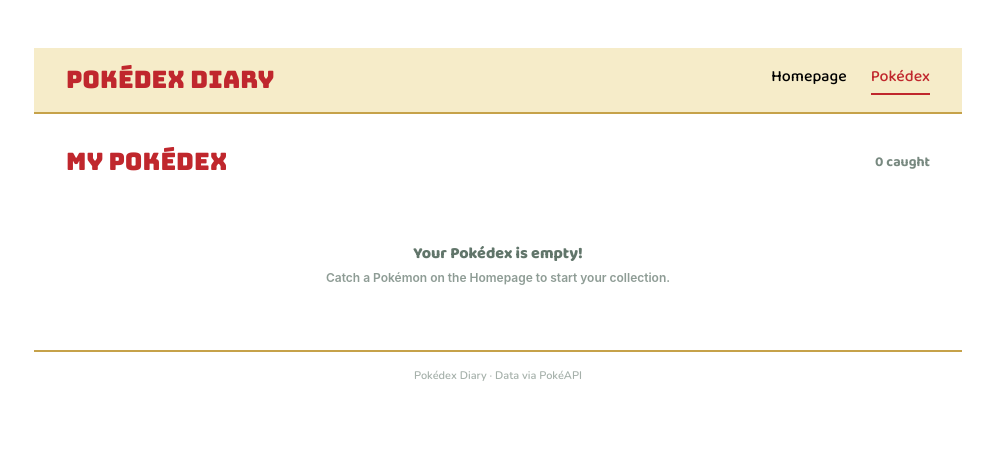
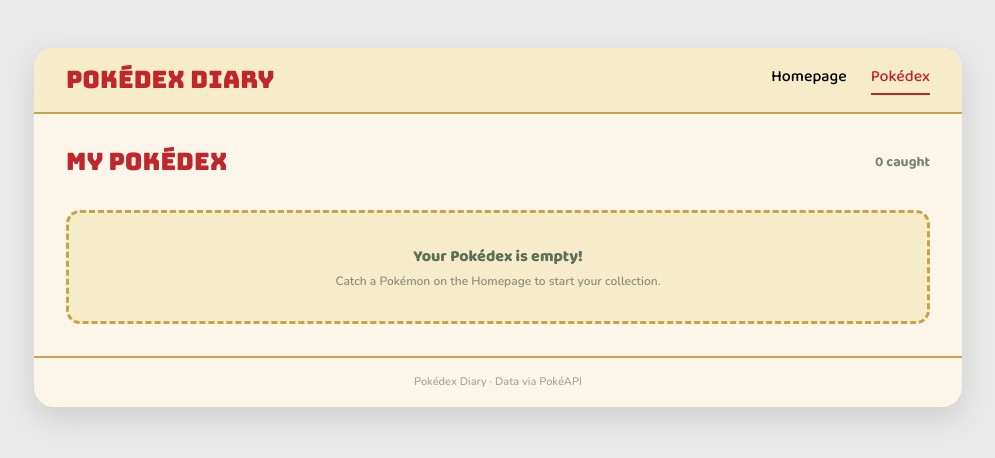
Before and after one commit to ElisaElch/PokeDex-Group1, a website built with Vite: page pokedex.html in a window 1280 px wide. Shown: the whole page, without its empty margins (142-1137 px from the left). Built offline with nearby package versions, Linux system fonts and the light colour scheme.

Commit message:
final fixes on style.css

```diff
--- a/src/style.css
+++ b/src/style.css
@@ -12,3 +12,20 @@
 --font-name: "Baloo 2", sans-serif;
 --font-body: "Nunito", sans-serif;
 }
+
+body {
+    background-color: #E9E9E9;
+    font-family: 'Nunito',
+    sans-serif;
+}
+.card {
+    background: #F6ECC9;
+    border: 3px solid #C6A24A;
+    border-radius: 14px;
+}
+.page-frame {
+    background: #FBF6E9;
+    border-radius: 20px;
+    overflow: hidden;
+    box-shadow: 0 10px 30px rgba(0,0,0,0.12);
+}
--- a/vite.config.js
+++ b/vite.config.js
@@ -1,5 +1,15 @@
 import { defineConfig } from 'vite';
+import { resolve } from 'path';
 import tailwindcss from '@tailwindcss/vite';
+
 export default defineConfig({
-    plugins: [tailwindcss()],
+  plugins: [tailwindcss()],
+  build: {
+    rollupOptions: {
+      input: {
+        home: resolve(__dirname, 'index.html'),
+        pokedex: resolve(__dirname, 'pokedex.html'),
+      },
+    },
+  },
 });
```
Also changed, not shown: pokedex.html (+1 -0 lines).
